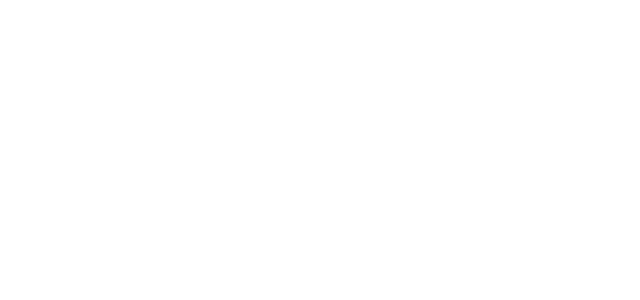
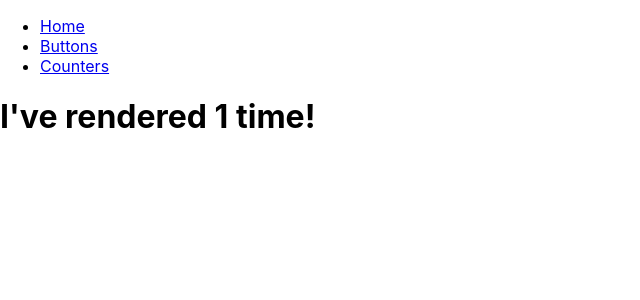
Before and after one commit to ENTLR/react-hel, a React (Create React App) app: page /Counters in a window 1280 px wide. Before the commit this address had no page. Shown: the top 300 px of the page, without its empty margins (0-640 px from the left). Built offline with nearby package versions, Linux system fonts and the light colour scheme.

Commit message:
ensimmäinen countteri

```diff
--- a/package.json
+++ b/package.json
@@ -34,5 +34,8 @@
       "last 1 firefox version",
       "last 1 safari version"
     ]
+  },
+  "devDependencies": {
+    "react-router-dom": "^6.9.0"
   }
 }
--- a/src/App.js
+++ b/src/App.js
@@ -4,6 +4,7 @@
 import { Message } from "./pages/Message";
 import { Buttons } from "./pages/Buttons";
 import { Router } from "./pages/Router";
+import { Counters } from "./pages/Counters"
 
 
 function App() {
@@ -14,6 +15,7 @@
           <Route path='/' element={<Router />}>
             <Route index element={<Message />} />
             <Route path='Buttons' element={<Buttons />} />
+            <Route path='Counters' element={<Counters />} />
           </Route>
         </Routes>
       </div>
--- /dev/null
+++ b/src/pages/Counters.jsx
@@ -0,0 +1,18 @@
+import React from "react";
+import { useState, useEffect } from "react";
+
+export const Counters = () => {
+	const [count, setCount] = useState(0);
+
+	useEffect( () => {
+		setTimeout(function () {
+			setCount(count + 1)
+		}, 1000);
+	}, []);
+
+	return (
+		<div>
+			<h1>I've rendered {count} time!</h1>
+		</div>
+	);
+}
--- a/src/pages/Router.jsx
+++ b/src/pages/Router.jsx
@@ -12,6 +12,9 @@
                 <li>
                     <Link to="/buttons">Buttons</Link>
                 </li>
+                <li>
+                    <Link to ="/counters">Counters</Link>
+                </li>
             </ul>
         </div>
         <Outlet />
```
Also changed, not shown: 1 other file (tests, documents, lock files or other folders).
